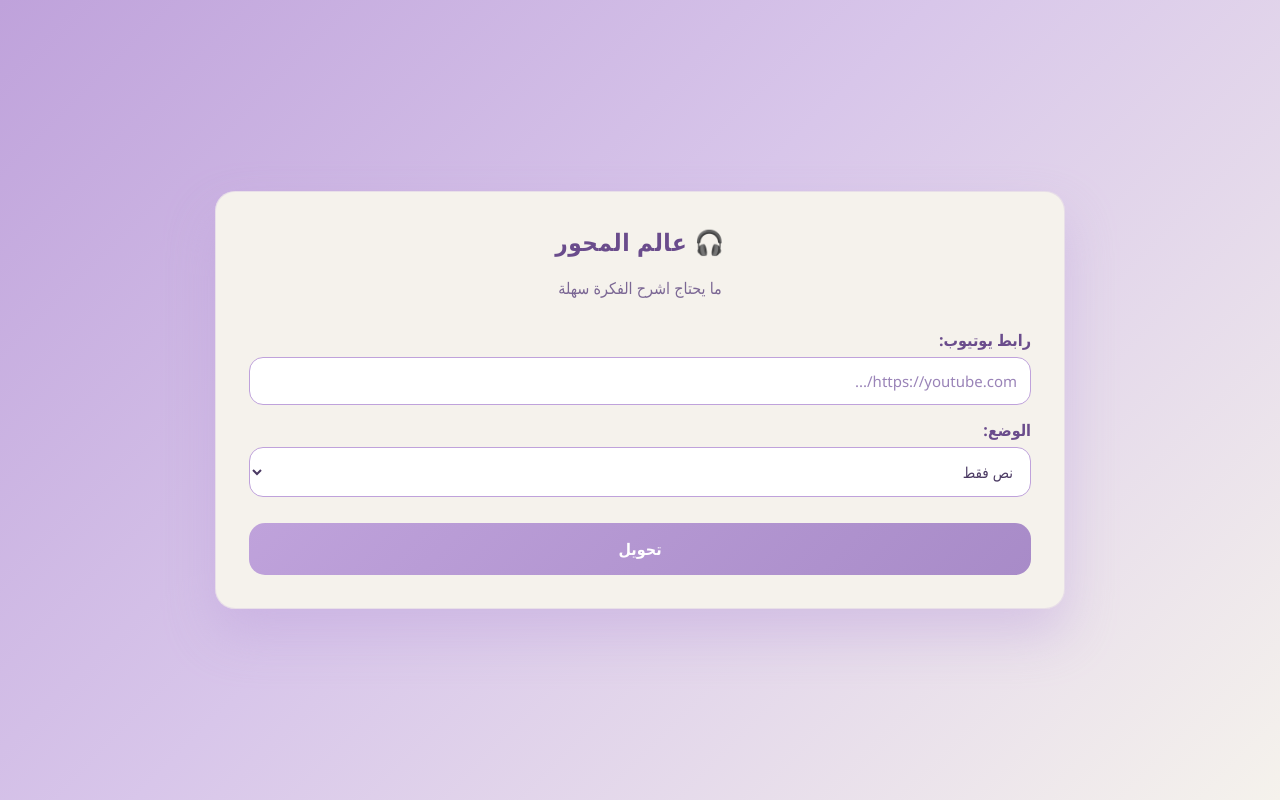
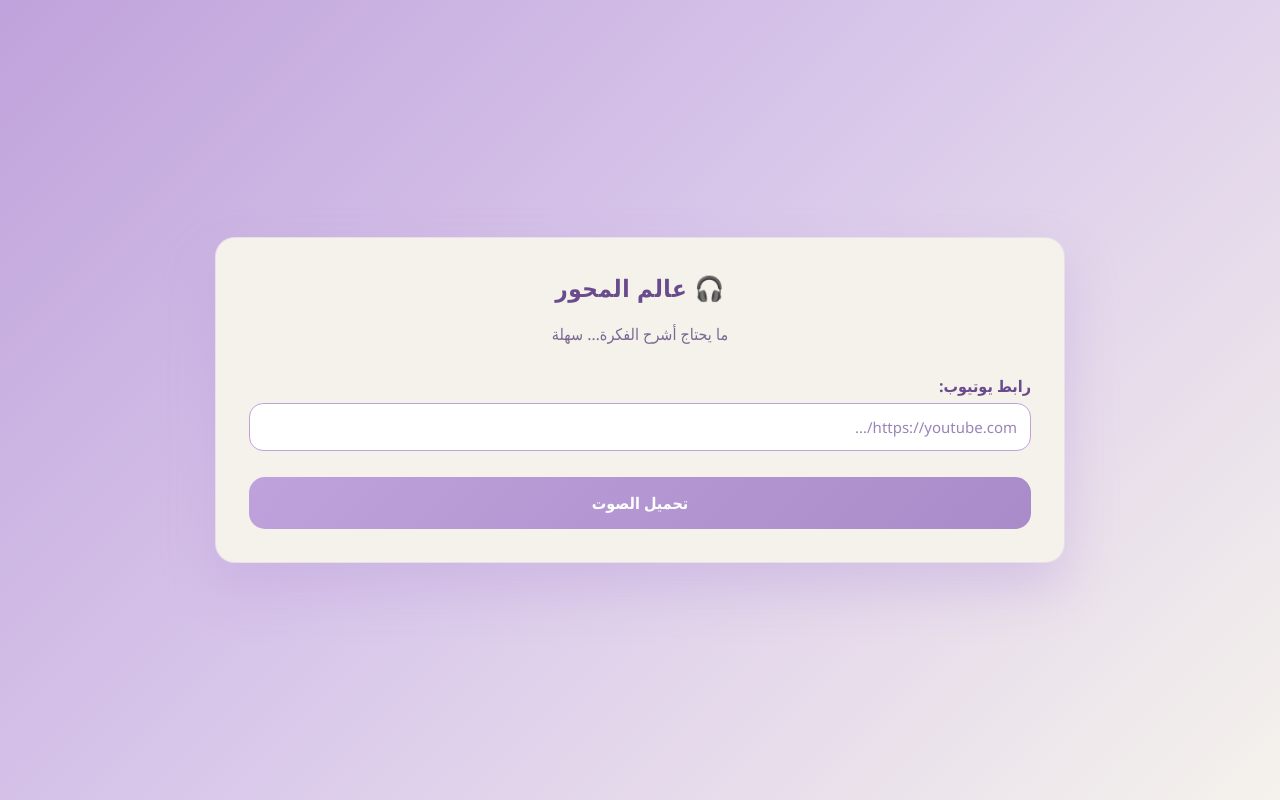
Before and after one commit to AB1ea2030/mrmr-fsf-arara, a Flask app: page / in a window 1280 px wide. Run offline with Flask 3, Linux system fonts and the light colour scheme.

Commit message:
Update index.html

```diff
--- a/MyWebAI/templates/index.html
+++ b/MyWebAI/templates/index.html
@@ -3,7 +3,6 @@
 <head>
     <meta charset="UTF-8">
     <title>MyWebAI</title>
-
 
     <meta name="viewport" content="width=device-width, initial-scale=1.0">
 
@@ -14,20 +13,16 @@
 
 <div class="container">
     <h2>🎧 عالم المحور</h2>
-    <p class="subtitle">ما يحتاج اشرح الفكرة سهلة</p>
+    <p class="subtitle">ما يحتاج أشرح الفكرة… سهلة</p>
 
     <form method="post" action="/process">
         <label>رابط يوتيوب:</label>
-        <input type="text" name="url" placeholder="https://youtube.com/...">
+        <input type="text" name="url" placeholder="https://youtube.com/..." required>
 
-        <label>الوضع:</label>
-        <select name="mode">
-            <option value="text">نص فقط</option>
-            <option value="audio">صوت فقط</option>
-            <option value="both">نص + صوت</option>
-        </select>
+        <!-- صوت فقط -->
+        <input type="hidden" name="mode" value="audio">
 
-        <button type="submit">تحويل</button>
+        <button type="submit">تحميل الصوت</button>
     </form>
 
     <div class="loading">
```
